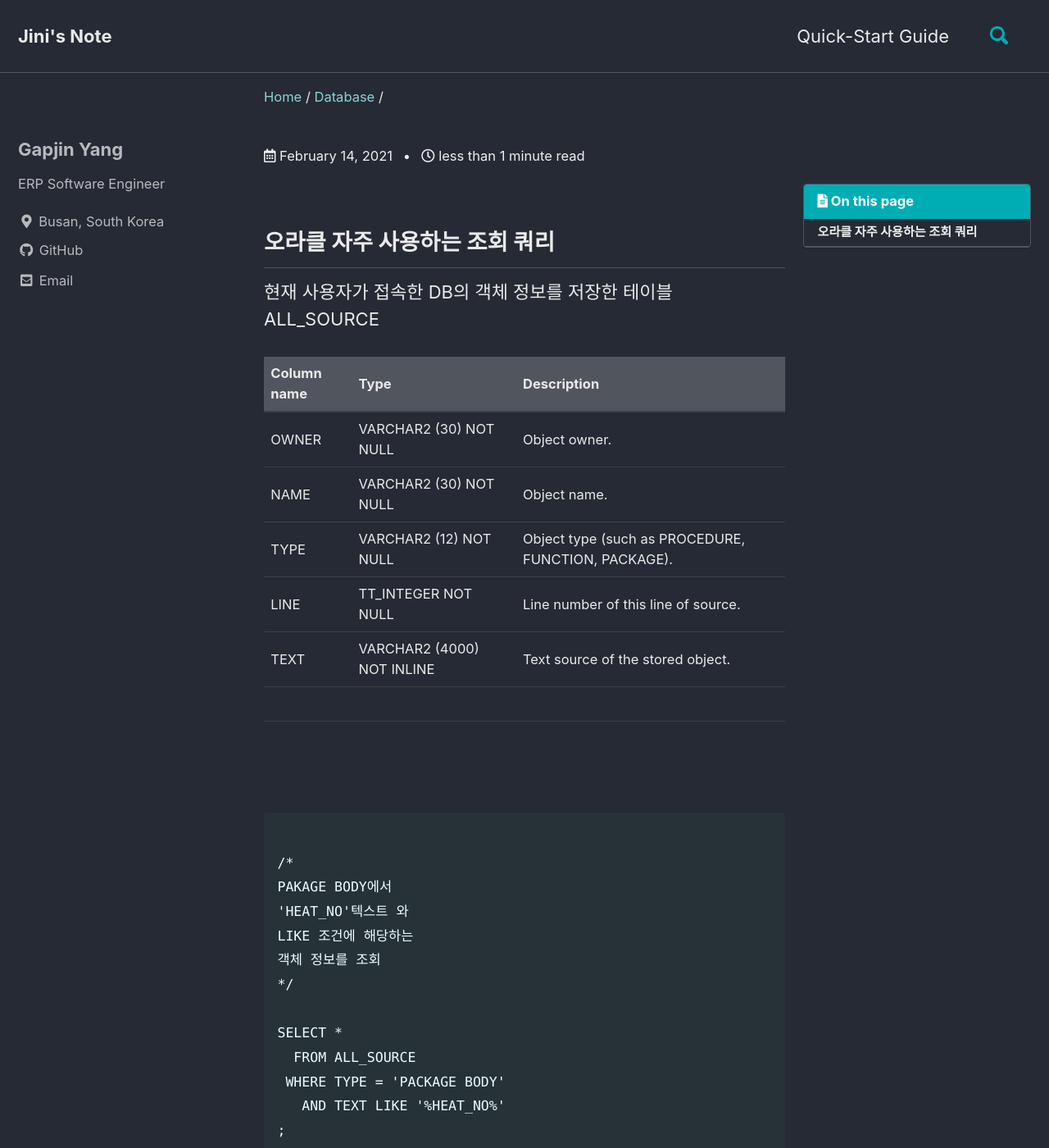
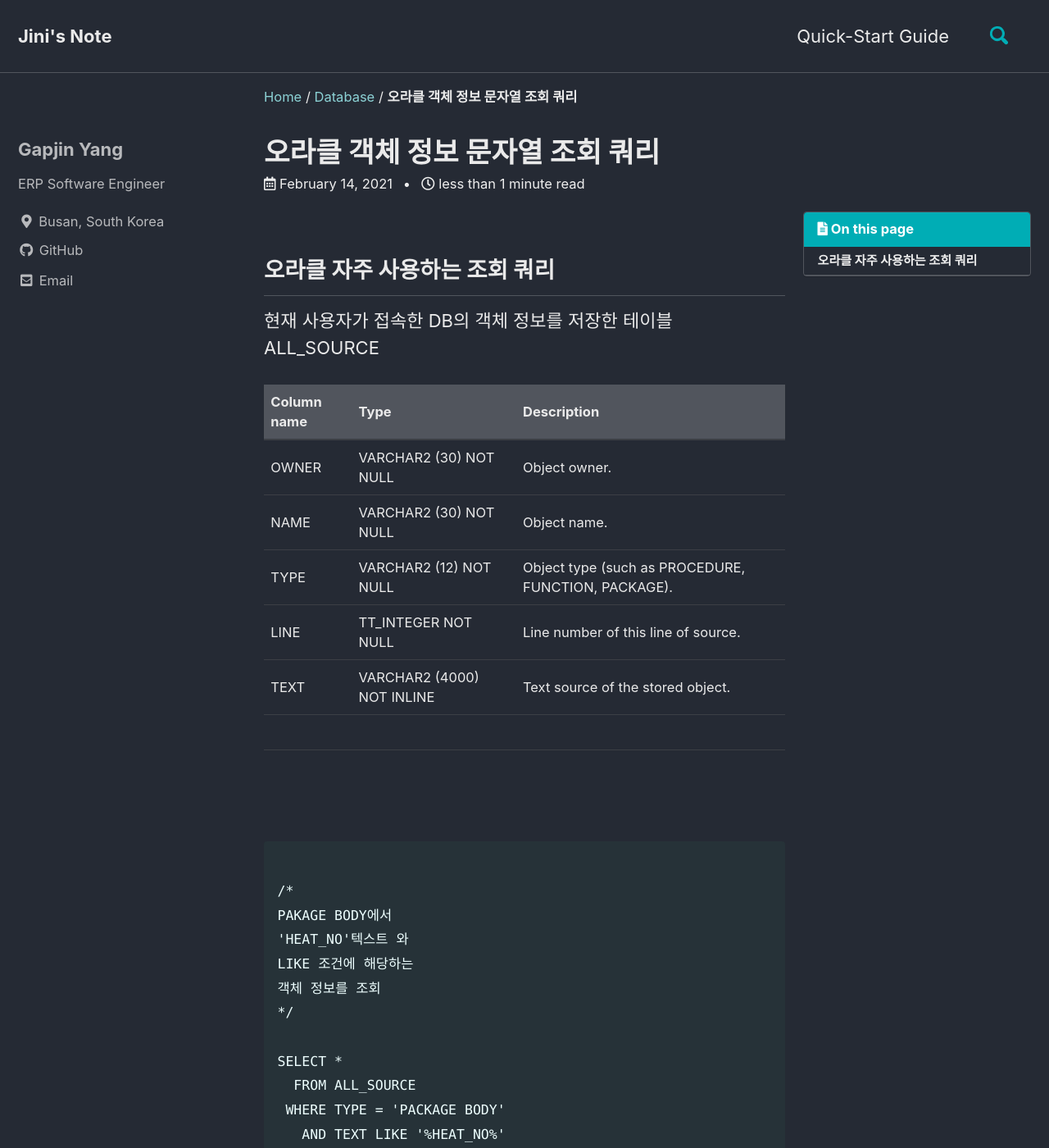
Before and after one commit to psybex/psybex.github.io, a Jekyll site: the page built from _posts/2021-02-14-OracleTip.md, in a window 1280 px wide and 1400 px high. Shown: the whole window at 82% size. Built offline with Jekyll 4.4.1, drawn with Linux system fonts in a browser that asks for light colours; cached includes are drawn as plain includes; some of the changed text lies outside the part shown.

Commit message:
description수정 및 tag수정

```diff
--- a/_config.yml
+++ b/_config.yml
@@ -20,7 +20,7 @@ title                    : "Jini's Note"
 title_separator          : "-"
 subtitle                 : # site tagline that appears below site title in masthead
 name                     : "Jini"
-description              : "A flexible Jekyll theme for my portforlio blog"
+description              : "회상, 기술들에 대한 정리와 기록" #"A flexible Jekyll theme for my portforlio blog"
 url                      : "https://psybex.github.io" # the base hostname & protocol for your site e.g. "https://mmistakes.github.io"
 baseurl                  : # the subpath of your site, e.g. "/blog"
 repository               : # GitHub username/repo-name e.g. "mmistakes/minimal-mistakes"
--- a/_posts/2021-02-14-OracleTip.md
+++ b/_posts/2021-02-14-OracleTip.md
@@ -1,9 +1,11 @@
 ---
-title : ""
+title : "오라클 객체 정보 문자열 조회 쿼리"
 category :
     - Database
 tag :
-    - Database, Oracle, Tip
+    - Database
+    - Oracle
+    - Tip
 toc : true
 ---
 
```
Also changed, not shown: README.md.
